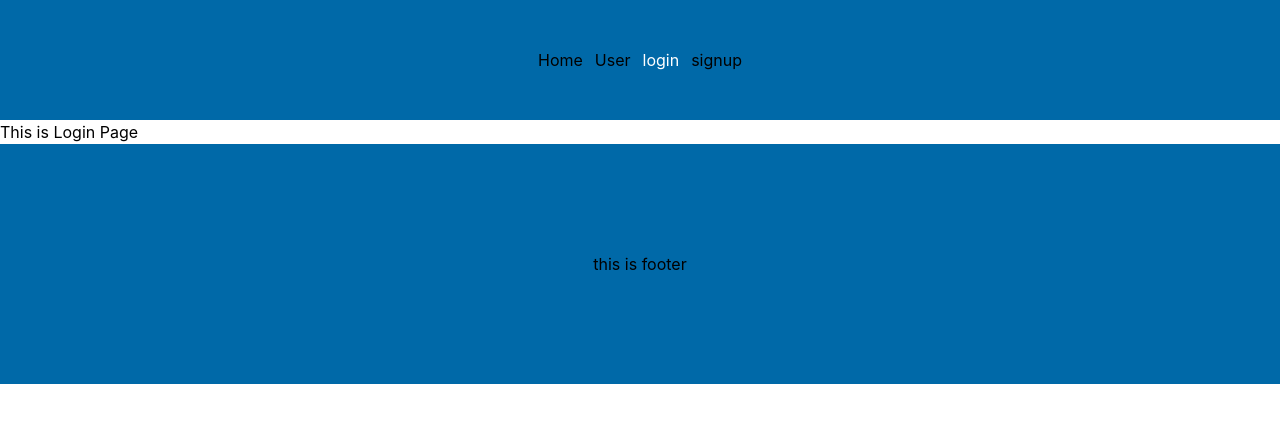
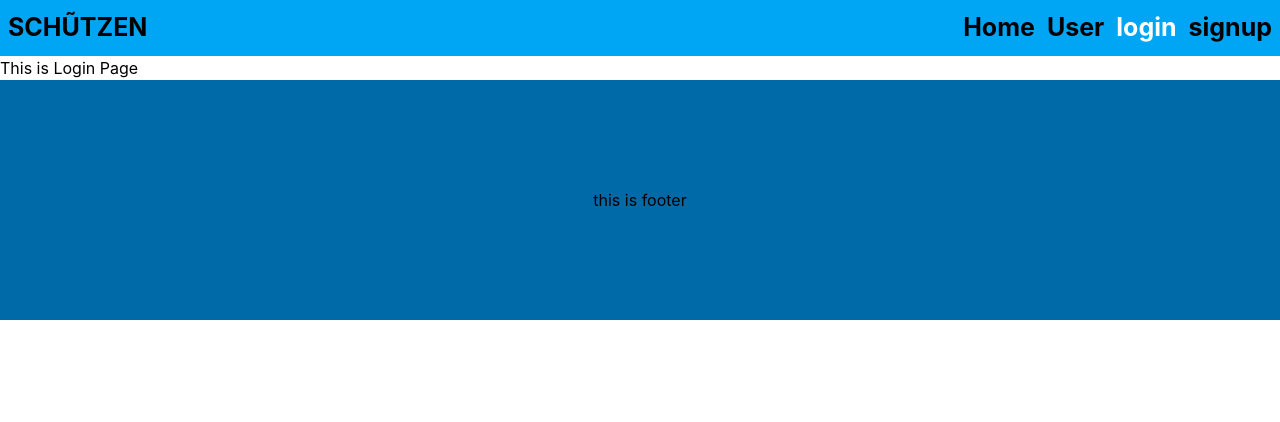
Before and after one commit to lucky-KRMU/projexa-project-SLASH, a React (Vite) app in the folder FrontEnd/Schutzen/: page /login in a window 1280 px wide. Shown: the top 422 px of the page. Built offline with nearby package versions, Linux system fonts and the light colour scheme.

Commit message:
FE - update navbar

```diff
--- a/FrontEnd/Schutzen/src/Components/Header/Header.jsx
+++ b/FrontEnd/Schutzen/src/Components/Header/Header.jsx
@@ -4,19 +4,20 @@ import { Link, NavLink } from 'react-router'
 function Header() {
   return (
     <>
-    <header className='h-[15vh] w-full bg-sky-700 stiky top-0'>
-    <nav className='h-full w-full'>
-      <ul className='h-full w-full flex flex-row gap-3 items-center justify-center  '>
-        <li>
+    <header className='h-[7vh] w-full bg-sky-500 stiky top-0'>
+    <nav className='h-full w-full flex'>
+      <h1 className='h-10em w-full font-bold text-[25px] flex flex-row gap-3 items-center justify-start p-2 uppercase '>Schũtzen</h1>
+      <ul className='h-10em w-full font-bold text-[25px] flex flex-row gap-3 items-center justify-end p-2 '>
+        <li className='hover:text-blue-100'>
           <NavLink to="/" className={({isActive})=>`${isActive ? "text-white" : ""}`}>Home</NavLink>
         </li>
-        <li>
+        <li className='hover:text-blue-100'>
           <NavLink to="/user" className={({isActive})=>`${isActive ? "text-white" : ""}`}>User</NavLink>
         </li>
-        <li>
+        <li className='hover:text-blue-100'>
           <NavLink to="/login" className={({isActive})=>`${isActive ? "text-white" : ""}`}>login</NavLink>
         </li>
-        <li>
+        <li className='hover:text-blue-100'>
           <NavLink to="/signup" className={({isActive})=>`${isActive ? "text-white" : ""}`}>signup</NavLink>
         </li>
       </ul>
```
